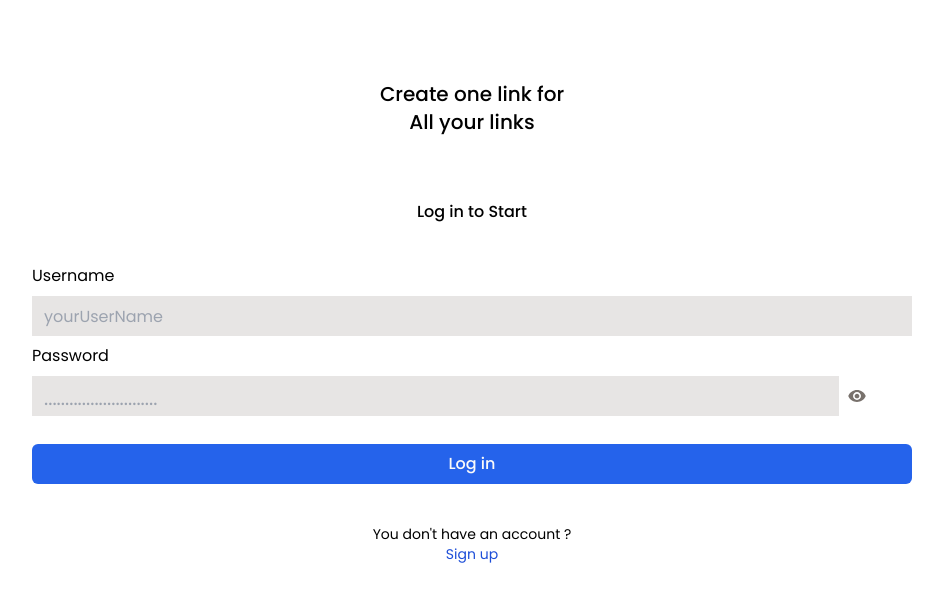
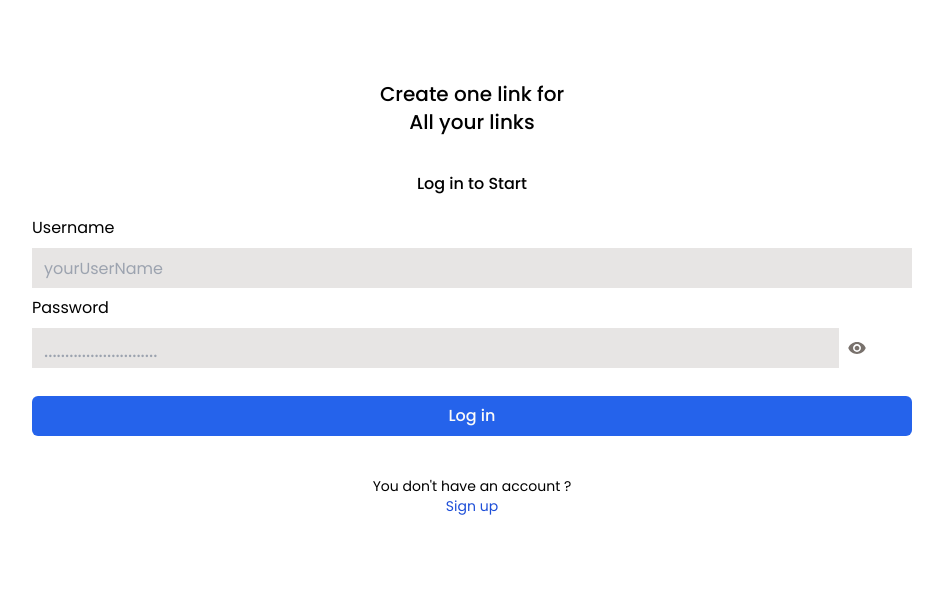
Before and after one commit to Soufi-ane/linkTreeClone, a React (Vite) app in the folder Frontend/: page / in a window 1280 px wide. Shown: the top 602 px of the page, without its empty margins (168-1111 px from the left). Built offline with nearby package versions, Linux system fonts and the light colour scheme; a web font is replaced by a local one.

Commit message:
fix styles

```diff
--- a/Frontend/src/pages/Account.jsx
+++ b/Frontend/src/pages/Account.jsx
@@ -65,7 +65,7 @@ function Account() {
     };
     const HandleCopy = async () => {
         try {
-            await navigator.clipboard.writeText(`http://localhost:5173/${mainData?.username}`);
+            await navigator.clipboard.writeText(`https://link-tree-clone-api.vercel.app/${mainData?.username}`);
             toast.dismiss();
             toast.success("Copied");
         } catch {
@@ -114,7 +114,7 @@ function Account() {
                 <span className="">
                     <p className="mb-2 text-sm">LinkTree URL</p>
                     <span className="flex items-center gap-5">
-                        <p className="bg-stone-200 w-60 rounded-sm overflow-x-scroll py-2 px-2 ">{`http://localhost:5173/${mainData?.username}`}</p>
+                        <p className="bg-stone-200 w-60 rounded-sm overflow-x-scroll py-2 px-2 ">{`link-tree-clone-api.vercel.app/${mainData?.username}`}</p>
                         <button onClick={HandleCopy} className="bg-stone-200 text-lg p-3 rounded-sm">
                             <MdOutlineContentCopy />
                         </button>
--- a/Frontend/src/pages/Create.jsx
+++ b/Frontend/src/pages/Create.jsx
@@ -97,12 +97,12 @@ function Create() {
 
                 {!logedIn && (
                     <div className={`flex flex-col items-center w-11/12 py-10 pt-20`}>
-                        <h3 className={`text-xl text-center pb-10 font-medium`}>
+                        <h3 className={`text-xl text-center pb-5 font-medium`}>
                             Create one link for
                             <br />
                             All your links
                         </h3>
-                        <h2 className={`font-medium pb-5 ${isSignUp ? "" : "pt-6 mb-5"}`}>{isSignUp ? "Create an Account" : "Log in to Start"}</h2>
+                        <h2 className={`font-medium pb-5 ${isSignUp ? "" : "pt-4 pb-5"}`}>{isSignUp ? "Create an Account" : "Log in to Start"}</h2>
                         <form
                             onSubmit={(e) => {
                                 e.preventDefault();
```
Also changed, not shown: 4 other files (tests, documents, lock files or other folders).
